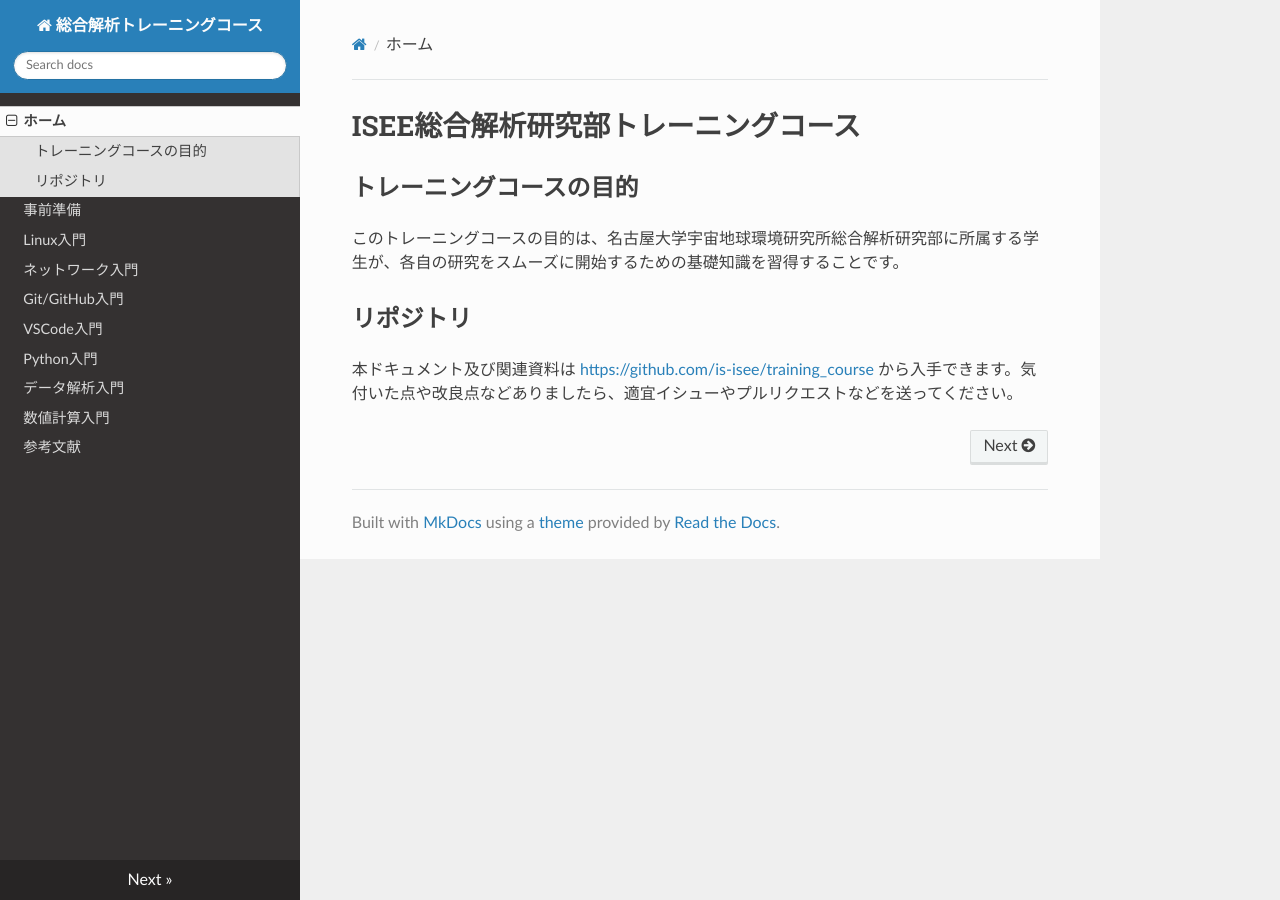
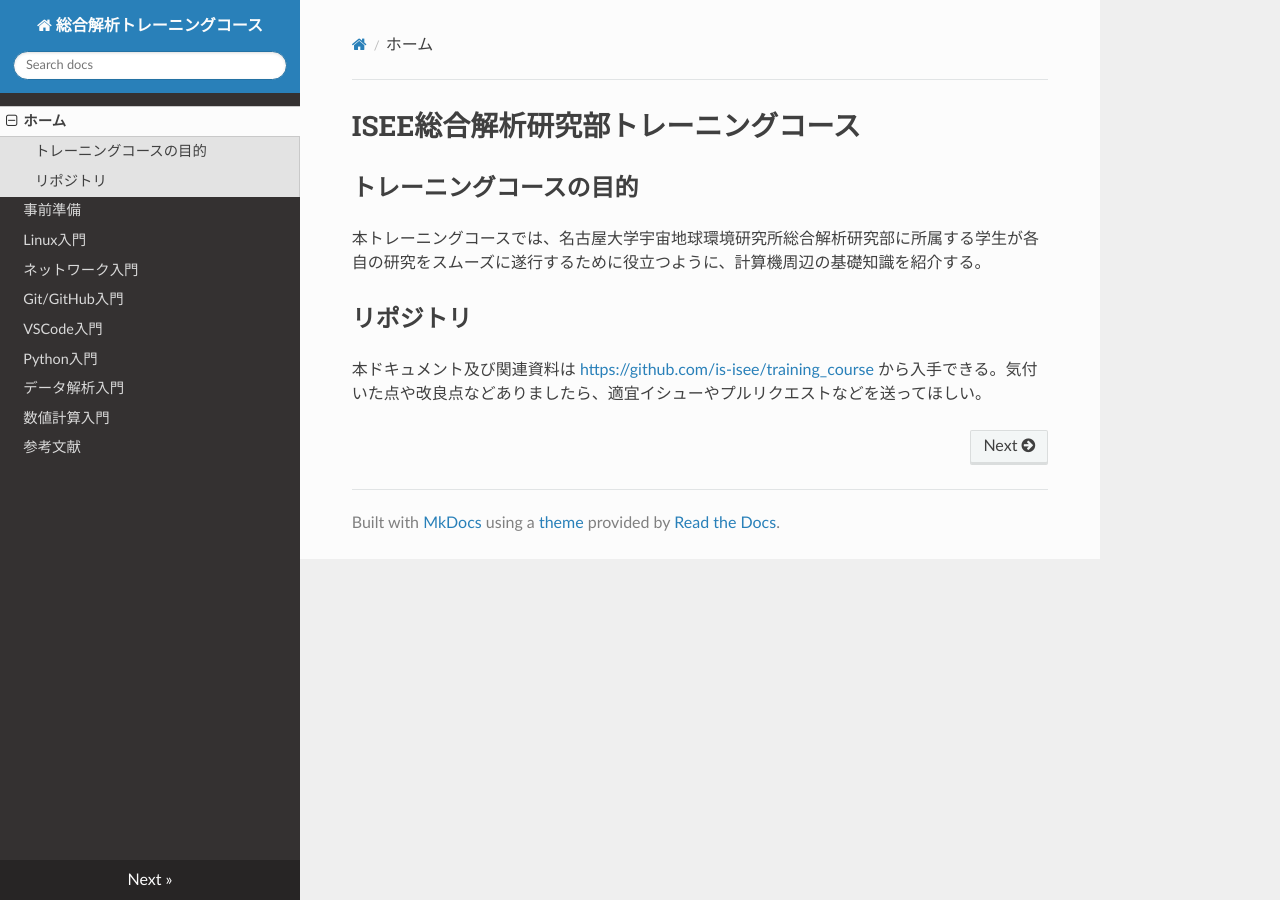
Before and after one commit to is-isee/training_course, an MkDocs documentation site: the page built from docs/index.md, in a window 1280 px wide. Built offline with MkDocs 1.6.1, drawn with Linux system fonts in a browser that asks for light colours; nearby versions of some CDN libraries.

Commit message:
minor fix of top message

```diff
--- a/docs/index.md
+++ b/docs/index.md
@@ -2,8 +2,8 @@
 
 ## トレーニングコースの目的
 
-このトレーニングコースの目的は、名古屋大学宇宙地球環境研究所総合解析研究部に所属する学生が、各自の研究をスムーズに開始するための基礎知識を習得することです。
+本トレーニングコースでは、名古屋大学宇宙地球環境研究所総合解析研究部に所属する学生が各自の研究をスムーズに遂行するために役立つように、計算機周辺の基礎知識を紹介する。
 
 ## リポジトリ
 
-本ドキュメント及び関連資料は <https://github.com/is-isee/training_course> から入手できます。気付いた点や改良点などありましたら、適宜イシューやプルリクエストなどを送ってください。
+本ドキュメント及び関連資料は <https://github.com/is-isee/training_course> から入手できる。気付いた点や改良点などありましたら、適宜イシューやプルリクエストなどを送ってほしい。
```
Also changed, not shown: README.md (+2 -2 lines).
